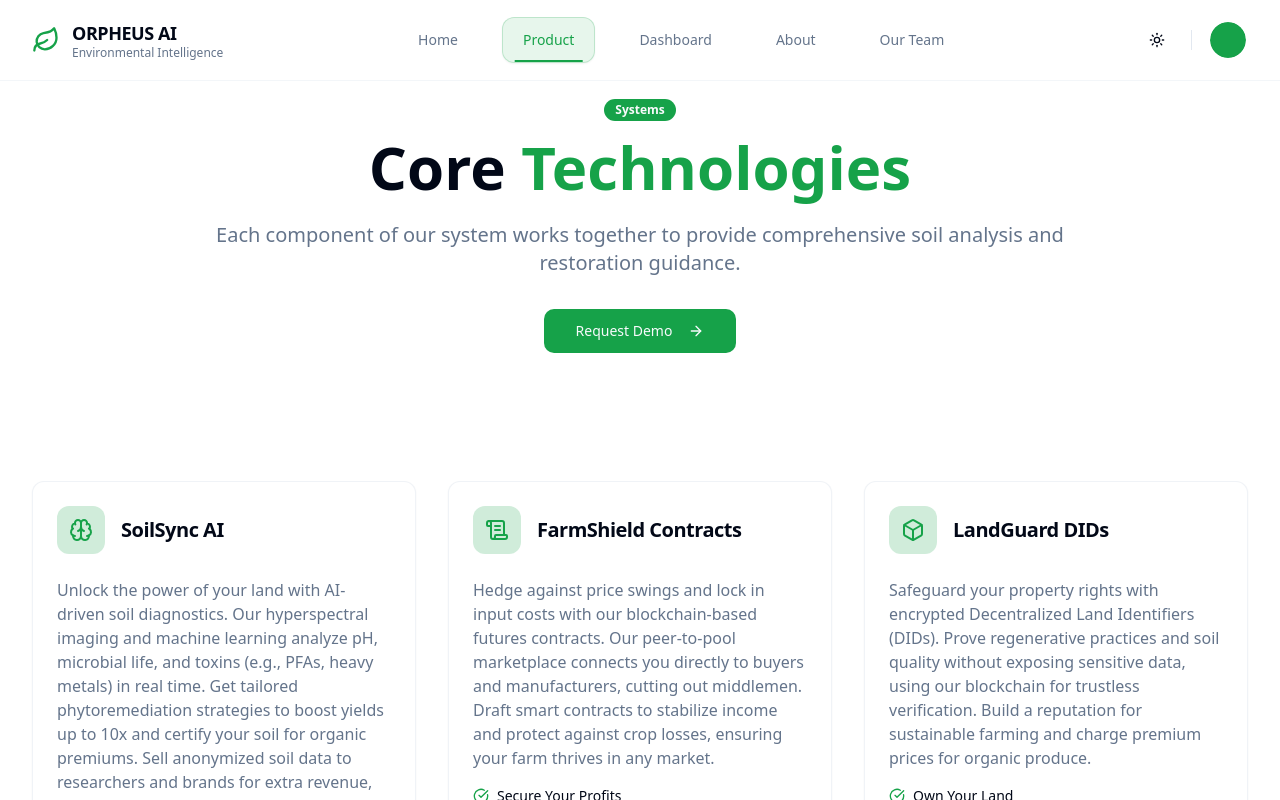
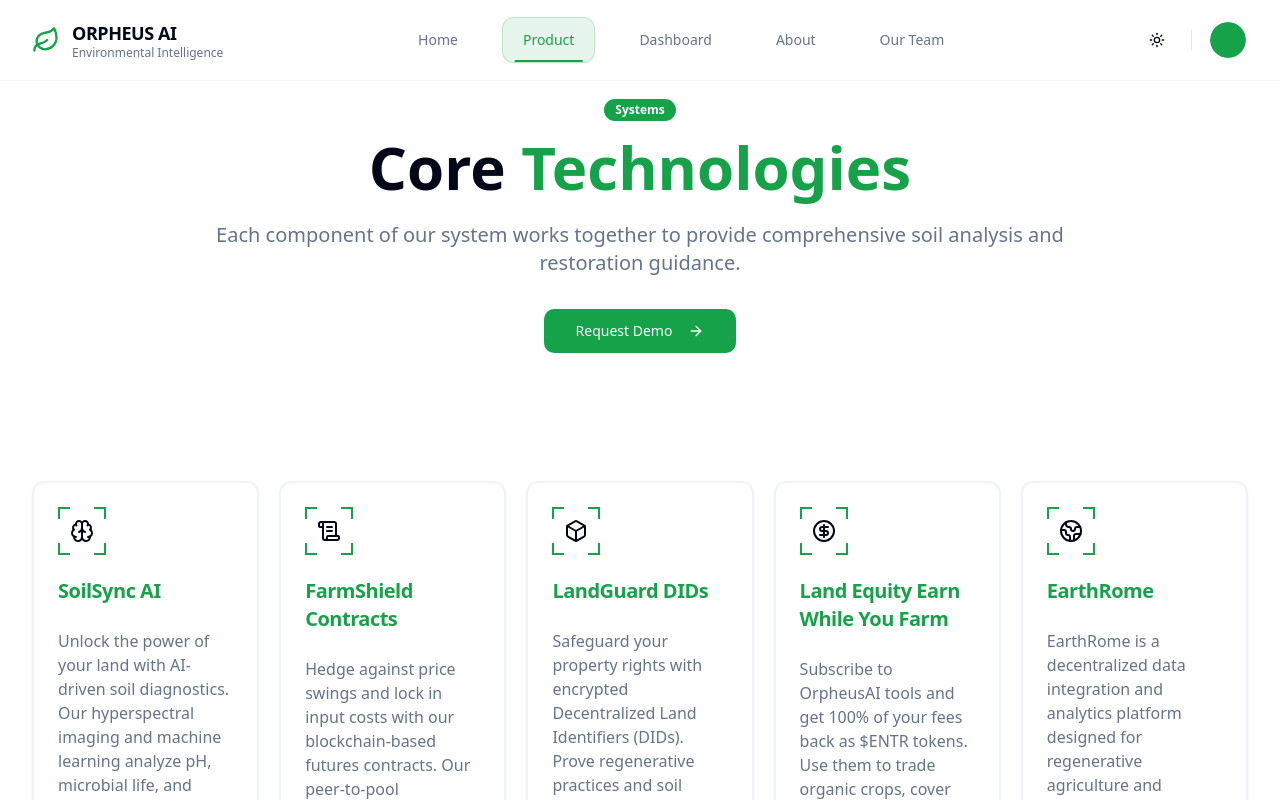
Before and after one commit to OrpheusTech/web-app-main, a React (Vite) app: page /systems in a window 1280 px wide. Shown: the top 800 px of the page. Built offline with nearby package versions, Linux system fonts and the light colour scheme.

Commit message:
chore: redesign systems page

```diff
--- a/src/pages/Systems.tsx
+++ b/src/pages/Systems.tsx
@@ -87,16 +87,18 @@ const Systems = () => {
       {/* Core Systems */}
       <section className="py-20">
         <div className="max-w-7xl mx-auto px-4 sm:px-6 lg:px-8">
-          <div className="flex flex-wrap justify-center gap-8">
+          <div className="flex justify-center gap-5">
             {systemFeatures.map((feature, index) => (
-              <Card key={index} className="w-[380px] flex-auto group hover:shadow-lg transition-all duration-300 border-border/50 hover:border-primary/50">
+              <Card key={index} className="w-[380px] bg-background border-2 border-card flex-auto group hover:shadow-lg transition-all duration-300 border-border/50 hover:border-primary/50">
                 <CardHeader>
-                  <div className="flex items-center space-x-4">
-                    <div className="w-12 h-12 bg-primary/20 rounded-lg flex items-center justify-center group-hover:bg-primary/30 transition-colors">
-                      <feature.icon className="h-6 w-6 text-primary" />
-                    </div>
-                    <CardTitle className="text-xl">{feature.title}</CardTitle>
+                  <div className="relative w-12 h-12 mb-4 rounded-lg flex items-center justify-center">
+                    <div className="absolute top-0 left-0 w-3 h-3 border-t-2 border-l-2 border-primary"></div>
+                    <div className="absolute top-0 right-0 w-3 h-3 border-t-2 border-r-2 border-primary"></div>
+                    <div className="absolute bottom-0 left-0 w-3 h-3 border-b-2 border-l-2 border-primary"></div>
+                    <div className="absolute bottom-0 right-0 w-3 h-3 border-b-2 border-r-2 border-primary"></div>
+                    <feature.icon className="h-6 w-6" />
                   </div>
+                  <CardTitle className="text-xl text-primary">{feature.title}</CardTitle>
                 </CardHeader>
                 <CardContent>
                   <p className="text-muted-foreground mb-4">{feature.description}</p>
```
